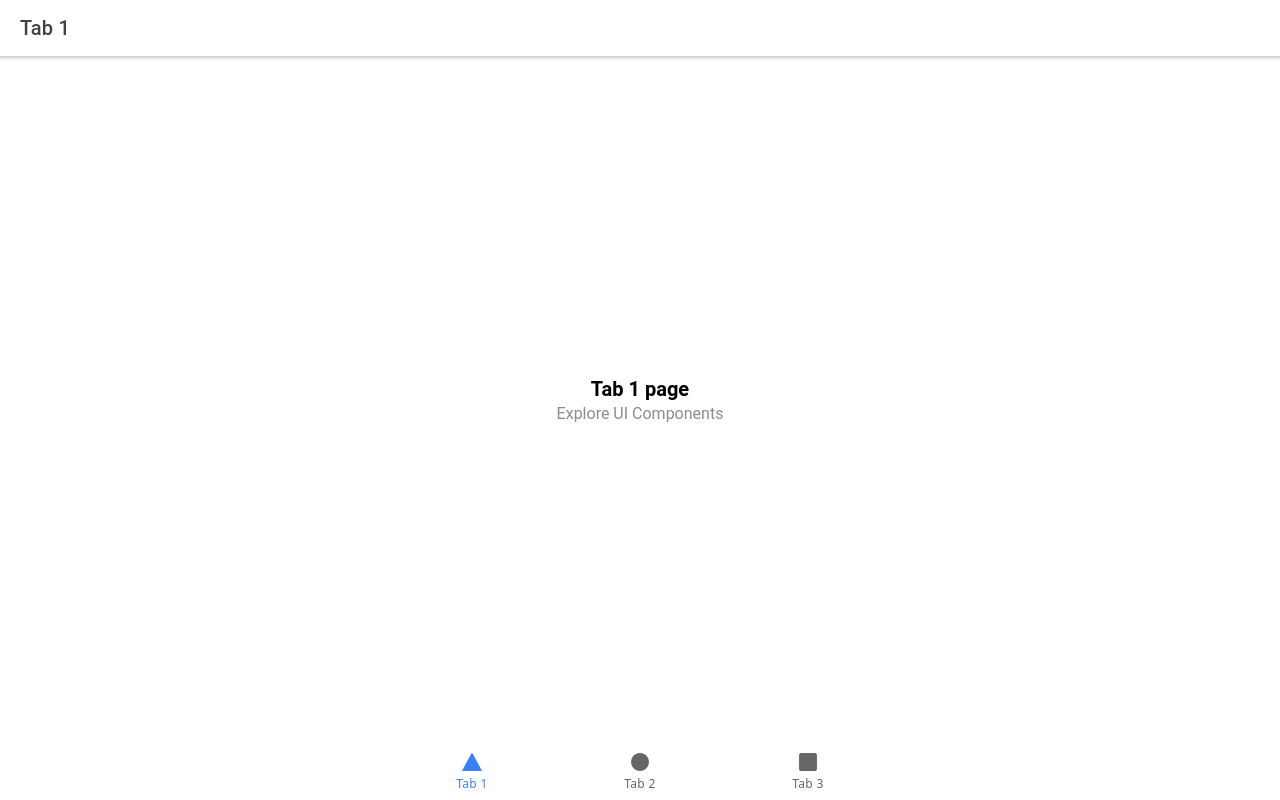
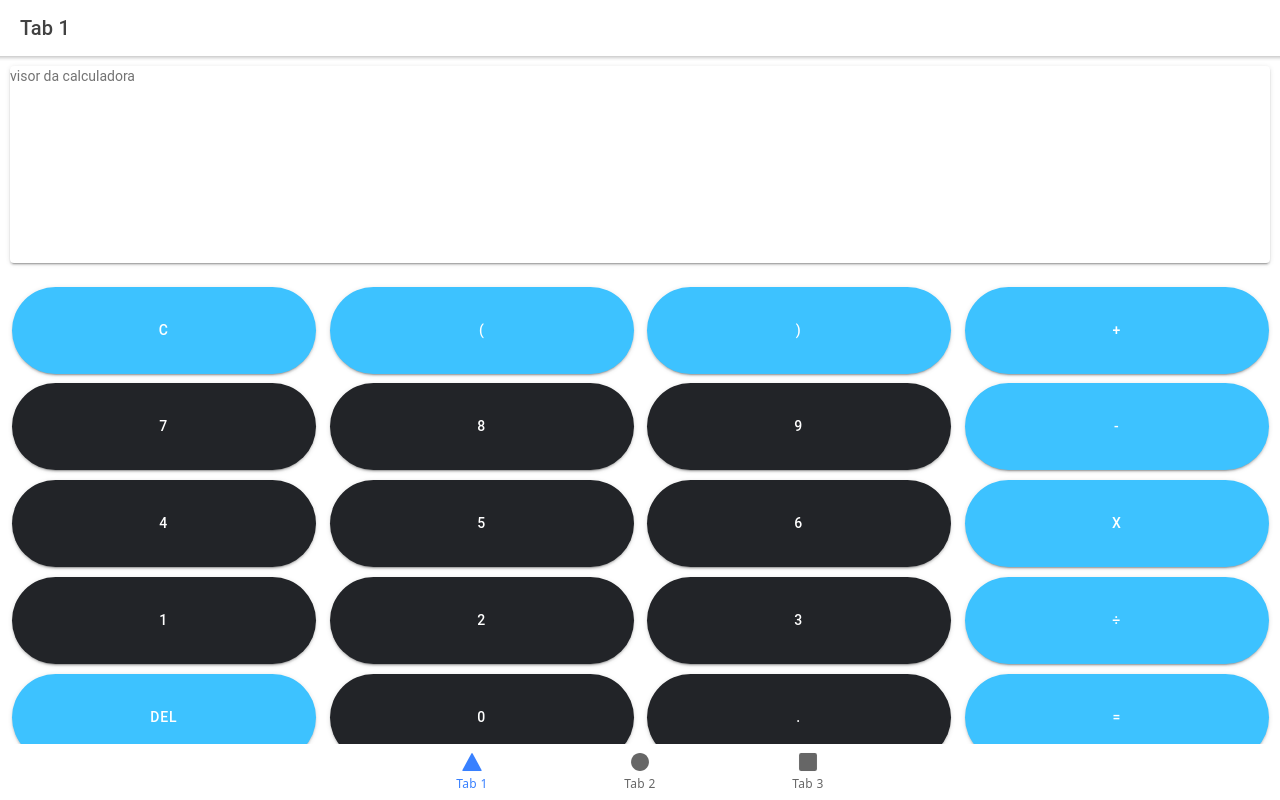
Before and after one commit to ederbiason/calculator, a React (Create React App) app: page /tab1 in a window 1280 px wide. Built offline with nearby package versions, Linux system fonts and the light colour scheme.

Commit message:
Structure
Just the template of the calculator

```diff
--- /dev/null
+++ b/src/pages/Tab1.css
@@ -0,0 +1,17 @@
+ion-button {
+    /* --border-radius: 100%; */
+    height:100%
+}
+
+ion-grid {
+    max-height: 100%;
+    height: 100%;
+ }
+
+#textArea {
+    height: 28.57%;
+}
+
+ion-row {
+    height: 14.285%;
+}
--- a/src/pages/Tab1.tsx
+++ b/src/pages/Tab1.tsx
@@ -1,5 +1,5 @@
-import { IonContent, IonHeader, IonPage, IonTitle, IonToolbar } from '@ionic/react';
-import ExploreContainer from '../components/ExploreContainer';
+import { IonButton, IonCard, IonCol, IonContent, IonGrid, IonHeader, IonPage, IonRow, IonTitle, IonToolbar } from '@ionic/react';
+import './Tab1.css'
 
 const Tab1: React.FC = () => {
   return (
@@ -9,13 +9,143 @@ const Tab1: React.FC = () => {
           <IonTitle>Tab 1</IonTitle>
         </IonToolbar>
       </IonHeader>
+
       <IonContent fullscreen>
-        <IonHeader collapse="condense">
-          <IonToolbar>
-            <IonTitle size="large">Tab 1</IonTitle>
-          </IonToolbar>
-        </IonHeader>
-        <ExploreContainer name="Tab 1 page" />
+        <IonCard id="textArea">
+          visor da calculadora
+        </IonCard>
+
+        <IonGrid>
+          <IonRow>
+            <IonCol>
+              <IonButton expand="full" shape="round" color="secondary">
+                  C
+              </IonButton>
+            </IonCol>
+
+            <IonCol>
+              <IonButton expand="full" shape="round" color="secondary">
+                  (
+              </IonButton>
+            </IonCol>
+
+            <IonCol>
+              <IonButton expand="full" shape="round" color="secondary">
+                  )
+              </IonButton>
+            </IonCol>
+
+            <IonCol>
+              <IonButton expand="full" shape="round" color="secondary">
+                  +
+              </IonButton>
+            </IonCol>
+          </IonRow>
+
+          <IonRow>
+            <IonCol>
+              <IonButton expand="full" shape="round" color="dark">
+                  7
+              </IonButton>
+            </IonCol>
+
+            <IonCol>
+              <IonButton expand="full" shape="round" color="dark">
+                  8
+              </IonButton>
+            </IonCol>
+
+            <IonCol>
+              <IonButton expand="full" shape="round" color="dark">
+                  9
+              </IonButton>
+            </IonCol>
+
+            <IonCol>
+              <IonButton expand="full" shape="round" color="secondary">
+                  -
+              </IonButton>
+            </IonCol>
+          </IonRow>
+
+          <IonRow>
+            <IonCol>
+              <IonButton expand="full" shape="round" color="dark">
+                  4
+              </IonButton>
+            </IonCol>
+
+            <IonCol>
+              <IonButton expand="full" shape="round" color="dark">
+                  5
+              </IonButton>
+            </IonCol>
+
+            <IonCol>
+              <IonButton expand="full" shape="round" color="dark">
+                  6
+              </IonButton>
+            </IonCol>
+
+            <IonCol>
+              <IonButton expand="full" shape="round" color="secondary">
+                  x
+              </IonButton>
+            </IonCol>
+          </IonRow>
+
+          <IonRow>
+            <IonCol>
+              <IonButton expand="full" shape="round" color="dark">
+                  1
+              </IonButton>
+            </IonCol>
+
+            <IonCol>
+              <IonButton expand="full" shape="round" color="dark">
+                  2
+              </IonButton>
+            </IonCol>
+
+            <IonCol>
+              <IonButton expand="full" shape="round" color="dark">
+                  3
+              </IonButton>
+            </IonCol>
+
+            <IonCol>
+              <IonButton expand="full" shape="round" color="secondary">
+                  ÷
+              </IonButton>
+            </IonCol>
+          </IonRow>
+
+          <IonRow>
+            <IonCol>
+              <IonButton expand="full" shape="round" color="secondary">
+                  Del
+              </IonButton>
+            </IonCol>
+
+            <IonCol>
+              <IonButton expand="full" shape="round" color="dark">
+                  0
+              </IonButton>
+            </IonCol>
+
+            <IonCol>
+              <IonButton expand="full" shape="round" color="dark">
+                  .
+              </IonButton>
+            </IonCol>
+
+            <IonCol>
+              <IonButton expand="full" shape="round" color="secondary">
+                  =
+              </IonButton>
+            </IonCol>
+          </IonRow>
+        </IonGrid>
       </IonContent>
     </IonPage>
   );
```
